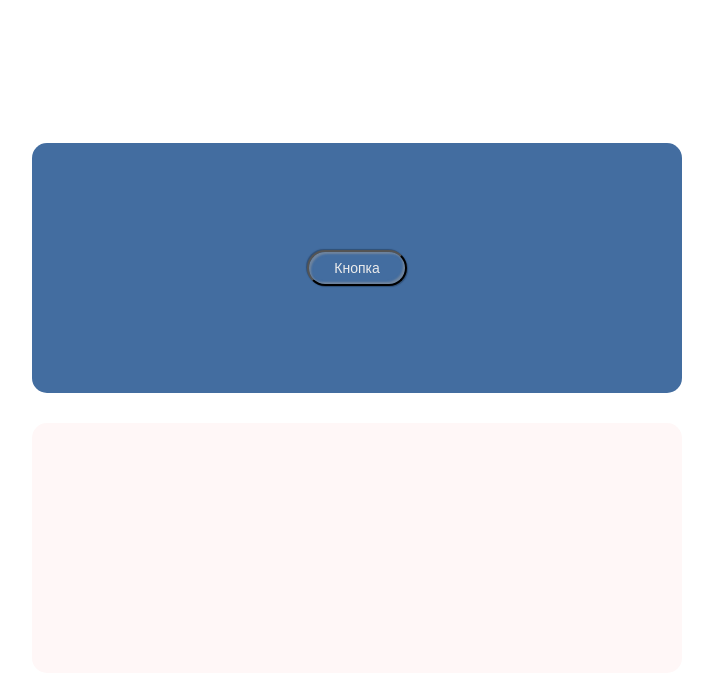
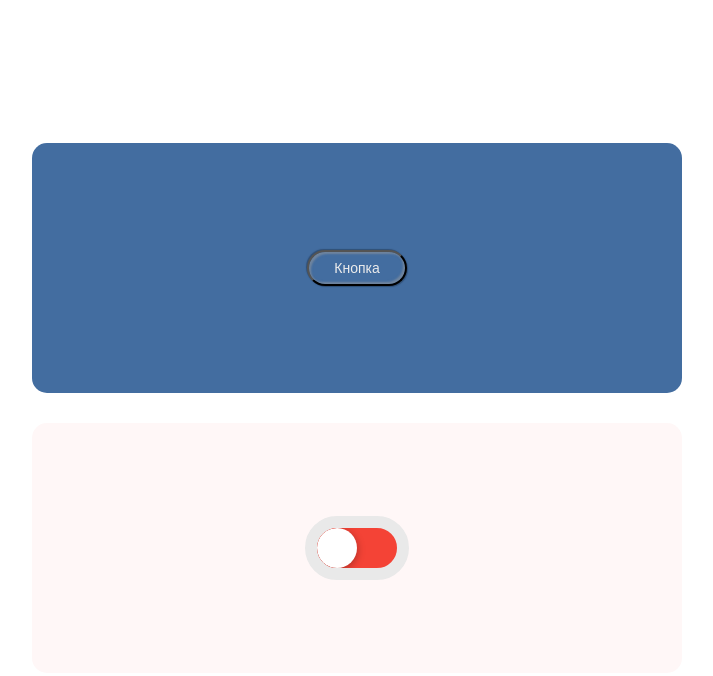
Before and after one commit to lipan4836/samson-task, a website built with Vite: page samson-test-task/samson-test-task/beautiful/index.html in a window 1280 px wide. Shown: the whole page, without its empty margins (283-996 px from the left). Built offline with nearby package versions, Linux system fonts and the light colour scheme.

Commit message:
feat: start implement switcher

```diff
--- a/samson-test-task/samson-test-task/beautiful/index.html
+++ b/samson-test-task/samson-test-task/beautiful/index.html
@@ -17,7 +17,13 @@
       <div class="btn-cont">
         <button class="button"><span class="button__text">Кнопка</span></button>
       </div>
-      <div class="switch-cont"></div>
+      <div class="switcher">
+        <input type="checkbox" id="switcher" class="switcher__input" />
+        <label for="switcher" class="switcher__label">
+          <span class="switcher__ball"></span>
+          <span class="switcher__background"></span>
+        </label>
+      </div>
     </main>
   </body>
 </html>
--- a/samson-test-task/samson-test-task/src/styles/pages/beautiful.scss
+++ b/samson-test-task/samson-test-task/src/styles/pages/beautiful.scss
@@ -10,7 +10,7 @@
 }
 
 .btn-cont,
-.switch-cont {
+.switcher {
   width: 650px;
   height: 250px;
   border-radius: 15px;
@@ -23,7 +23,7 @@
   background-color: #436da0;
 }
 
-.switch-cont {
+.switcher {
   background-color: #fff7f7;
 }
 
@@ -62,3 +62,51 @@
     color: #79e3b6;
   }
 }
+
+.switcher {
+  &__input {
+    display: none;
+
+    &:checked + .switcher__label {
+      .switcher__ball {
+        transform: translateX(40px) rotate(180deg);
+      }
+    }
+  }
+
+  &__label {
+    position: relative;
+    display: block;
+    width: 80px;
+    height: 40px;
+    border: 12px solid #e9e9e9;
+    border-radius: 100px;
+    cursor: pointer;
+    overflow: hidden;
+    background: linear-gradient(to right, #4caf50 0%, #4caf50 50%, #f44336 50%, #f44336 100%);
+    background-size: 200% 100%;
+    background-position: 100% 0;
+    transition: all 0.4s linear;
+
+    .switcher__input:checked + & {
+      background-position: 0 0;
+    }
+
+    &:hover {
+      border-color: #e2e2e2;
+    }
+  }
+
+  &__ball {
+    position: absolute;
+    top: 0;
+    left: 0;
+    width: 40px;
+    height: 40px;
+    background: white;
+    border-radius: 50%;
+    box-shadow: 0 2px 8px rgba(0, 0, 0, 0.3);
+    transition: transform 0.4s linear;
+    z-index: 2;
+  }
+}
```
